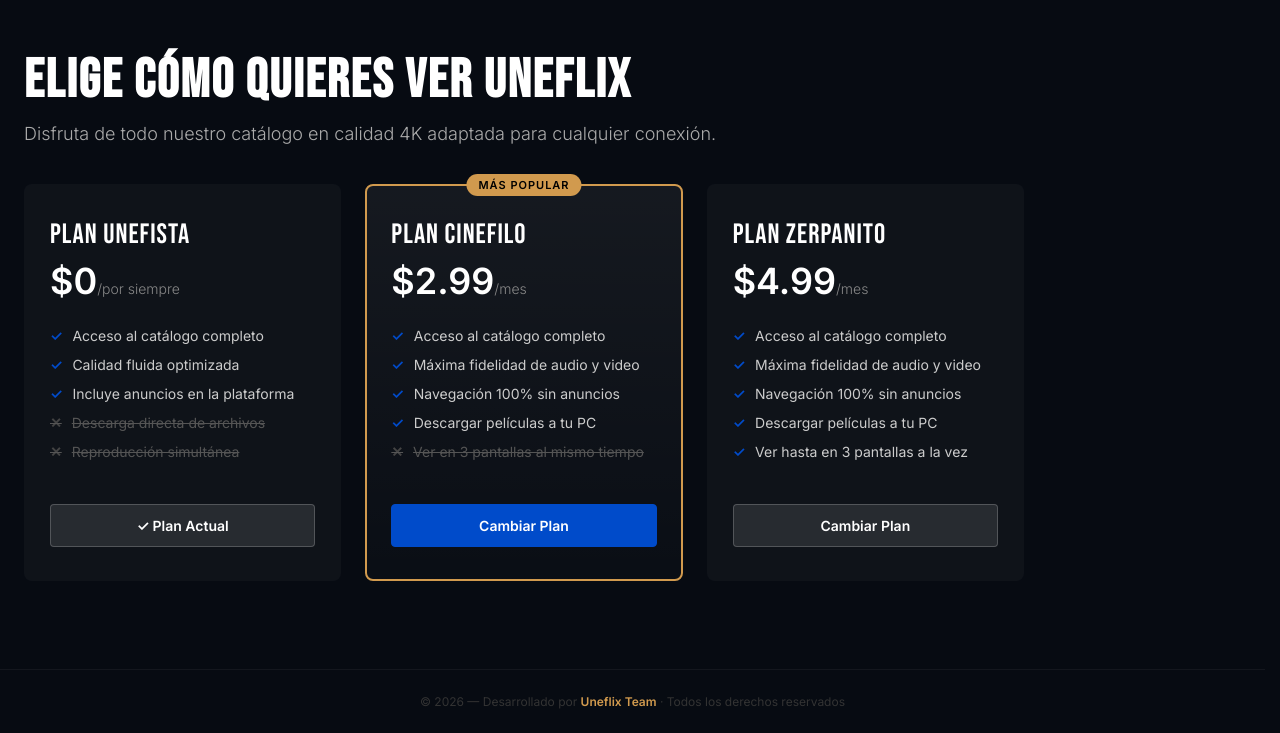
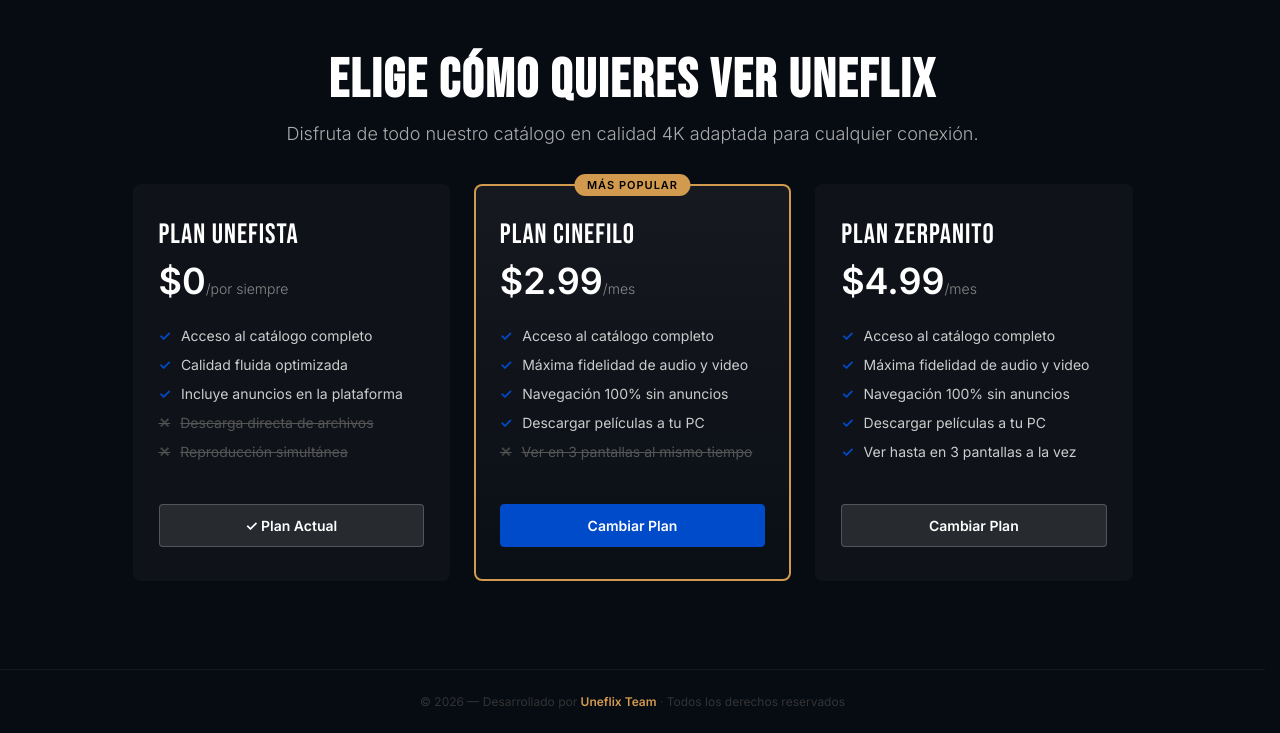
Before and after one commit to carlosalsa-py/uneflix2, a Django app: page /membresias/ in a window 1280 px wide. Shown: the part 70-803 px from the top of the page. Run offline with Django 5.2, Linux system fonts and the light colour scheme; the visitor is signed in with stand-in values (Sample User, id 1); parts of the project's set-up code (start-up, migrations or seed data) failed here and were passed over.

Commit message:
fix(ui): centra planes y perfil
A pedido, planes y perfil vuelven a mostrarse centrados (revierte el
left-align previo). Home y catalogo siguen a ancho completo por ser grids.
En perfil se centra la tarjeta con margin:0 auto, manteniendo el wrapper a
ancho completo para que --gutter se calcule bien contra el viewport.

Co-Authored-By: Claude Opus 4.8 <noreply@anthropic.com>

```diff
--- a/movies/templates/movies/membresias.html
+++ b/movies/templates/movies/membresias.html
@@ -4,9 +4,9 @@
 
 {% block extra_css %}
 <style>
-    .main-container { display: flex; flex-direction: column; align-items: flex-start; padding: 48px var(--gutter); }
+    .main-container { display: flex; flex-direction: column; align-items: center; padding: 48px var(--gutter); }
 
-    .header-section { text-align: left; margin-bottom: 40px; }
+    .header-section { text-align: center; margin-bottom: 40px; }
     .header-section h1 { font-family: 'Bebas Neue', sans-serif; font-size: clamp(32px, 5vw, 54px); letter-spacing: 2px; margin-bottom: 10px; }
     .header-section p { color: #aaa; font-size: clamp(14px, 1.5vw, 18px); font-weight: 300; }
 
--- a/users/templates/users/perfil.html
+++ b/users/templates/users/perfil.html
@@ -4,11 +4,11 @@
 
 {% block extra_css %}
 <style>
-    /* El wrapper paga el gutter a ancho completo (mismo borde que home);
-       el ancho máximo va en la tarjeta, alineada a la izquierda. */
+    /* El wrapper paga el gutter a ancho completo (para que --gutter se calcule
+       contra el viewport, no contra la tarjeta); la tarjeta va centrada. */
     .page-wrapper { padding: 48px var(--gutter) 80px; }
 
-    .profile-card { max-width: 960px; background: rgba(255,255,255,0.03); border-radius: 8px; border: 1px solid rgba(255,255,255,0.06); }
+    .profile-card { max-width: 960px; margin: 0 auto; background: rgba(255,255,255,0.03); border-radius: 8px; border: 1px solid rgba(255,255,255,0.06); }
     .profile-banner { height: 110px; background: linear-gradient(135deg, #0a1628 0%, var(--unefa-blue) 60%, var(--unefa-bronze) 100%); position: relative; }
     .profile-body { padding: 0 32px 36px; }
 
```
